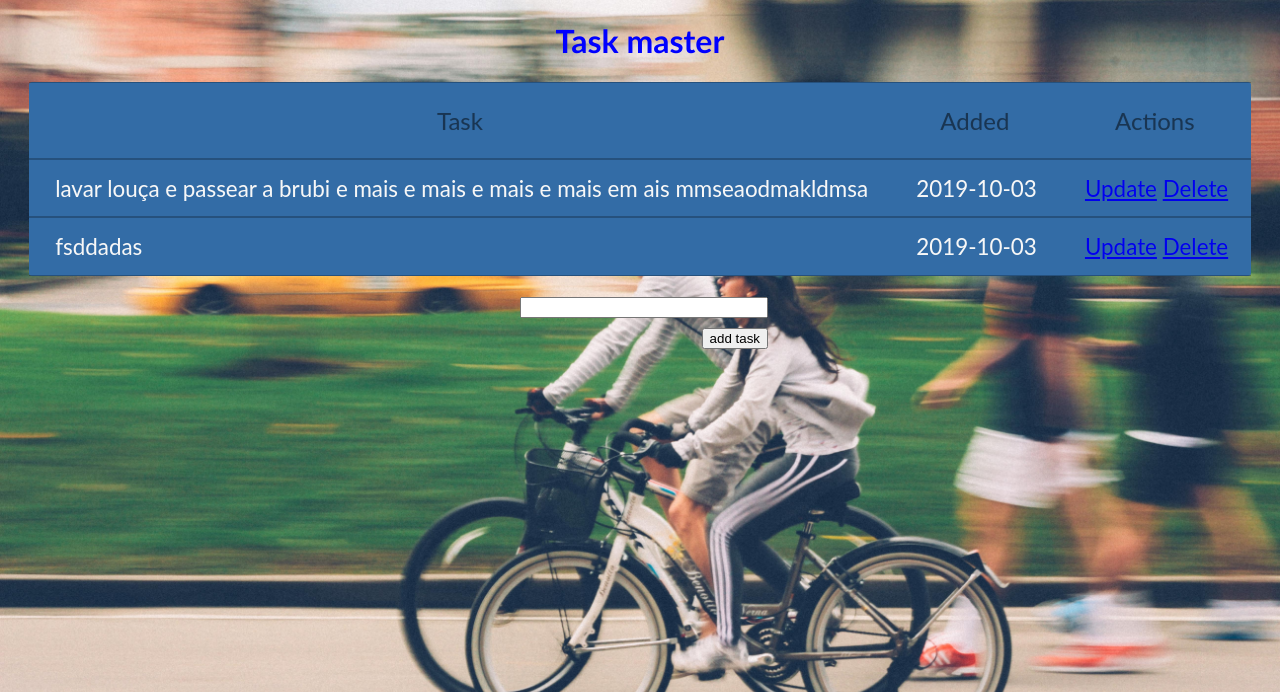
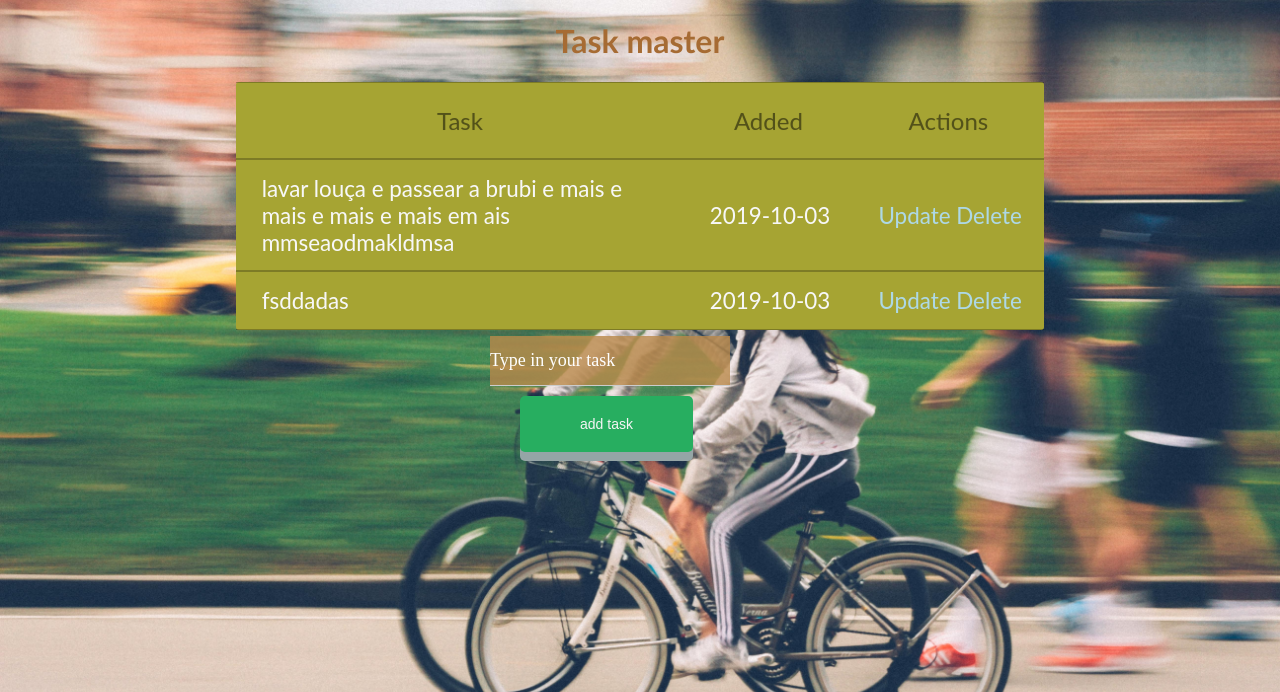
Before and after one commit to mateusmecunhe/python-flask-app, a Flask app: page /task in a window 1280 px wide. Shown: the top 692 px of the page. Run offline with Flask 2, Linux system fonts and the light colour scheme; data comes from the database, SQL or seed files in the repository; both versions use the stored data as it was after the commit.

Commit message:
changing styles

```diff
--- a/static/css/task-master-style.css
+++ b/static/css/task-master-style.css
@@ -1,7 +1,6 @@
 body{
     margin: 0;
     font-family: 'Gill Sans', 'Gill Sans MT', Calibri, 'Trebuchet MS', sans-serif;
-    color: blue;
     background: url(../img/task-bg-desktop.jpg);
     background-size: cover;
     background-repeat: no-repeat;
@@ -22,14 +21,10 @@ body{
     margin-left: -120px;
 }
 
-#submit-btn{
-    right: 0;
-    position: absolute;
-    margin-top: 10px;
-}
 
 h1{
     text-align: center;
+    color: #a66b33;;
 }
 
 .no-tasks-warning{
@@ -45,6 +40,9 @@ table {
            -moz-border-radius: 3px;
     margin-left: auto;
     margin-right: auto;
+    background: #a6a433;
+    max-height: 65vh;
+    overflow: scroll;
 }
 th, td {
     box-shadow: inset 0 -1px rgba(0,0,0,0.25),
@@ -63,19 +61,89 @@ td {
     padding: 0.7em 1em 0.7em 1.15em;
     text-shadow: 0 0 1px rgba(255,255,255,0.1);
     font-size: 1.4em;
+    max-width: 400px;
+
 }
 tr {
     -webkit-transition: background 0.3s, box-shadow 0.3s;
     -moz-transition: background 0.3s, box-shadow 0.3s;
     transition: background 0.3s, box-shadow 0.3s;
+
 }
-table {
-    background: #336ca6;
-}
+
 table tr:hover {
     background: rgba(0,0,0,0.19);
 }
 
+a:visited{
+    text-decoration: none;
+}
+
+a{
+    text-decoration: none;
+    color: lightblue;
+}
+a:hover{
+    color: rgb(0, 132, 255)
+}
+
+
+/* input style */
+
+
+.input {
+    background-color: rgba(185, 137, 74, 0.8);
+    border: none;
+    border-bottom: 1px solid #CCC;
+    color: white;
+    box-sizing: border-box;
+    font-family: 'Arvo';
+    font-size: 18px;
+    height: 50px;
+    left: 50%;
+    margin: -25px 0 0 -100px;
+    padding: 10px 0px;
+    position: relative;
+    top: 50%;
+    width: 200px;
+  }
+
+  input::-webkit-input-placeholder {
+    color: white
+  }
+
+  input:focus::-webkit-input-placeholder {
+    color: dodgerblue;
+  }
+
+  /* button style */
+
+.submit-button{
+    text-align: center;
+    color: whitesmoke;
+    cursor: pointer;
+    font-size:14px;
+    /* margin: 0 0 0 100px; */
+    padding:20px 60px;
+    outline: none;
+    background-color: #27ae60;
+    border: none;
+    border-radius:5px;
+    box-shadow: 0 9px #95a5a6;
+    /* right: 0; */
+    position: absolute;
+    margin-top: 10px;
+}
+
+.submit-button:hover{
+    background-color: #2ecc71;
+}
+
+  .submit-button:active {
+    background-color: #2ecc71;
+    box-shadow: 0 5px #95a5a6;
+    transform: translateY(4px);
+}
 
 @media only screen and (max-width: 768px){
     body{
--- a/templates/task-manager/task-master.html
+++ b/templates/task-manager/task-master.html
@@ -35,8 +35,8 @@
     {% endif %}
     <div class="formulario">
         <form action="/task" method="POST">
-            <input type="text" name="content" id="content"> <br>
-            <input type="submit" value="add task" id="submit-btn">
+            <input type="text" name="content" id="content" class="input" placeholder="Type in your task"> <br>
+            <input type="submit" value="add task" id="submit-btn" class="submit-button">
         </form>
     </div>
 </div>
```
Also changed, not shown: test.db.
